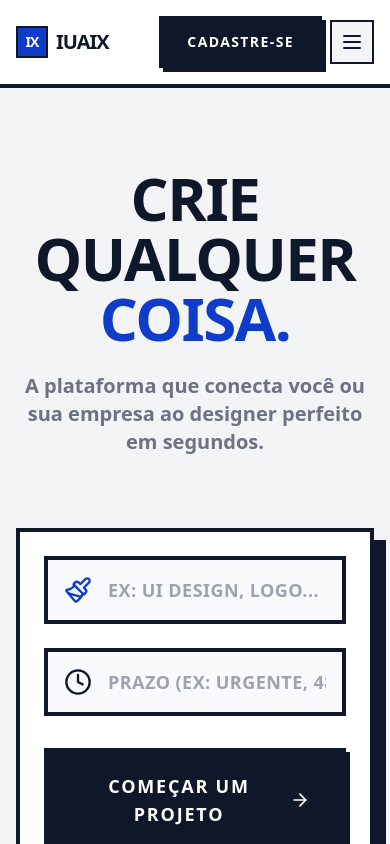
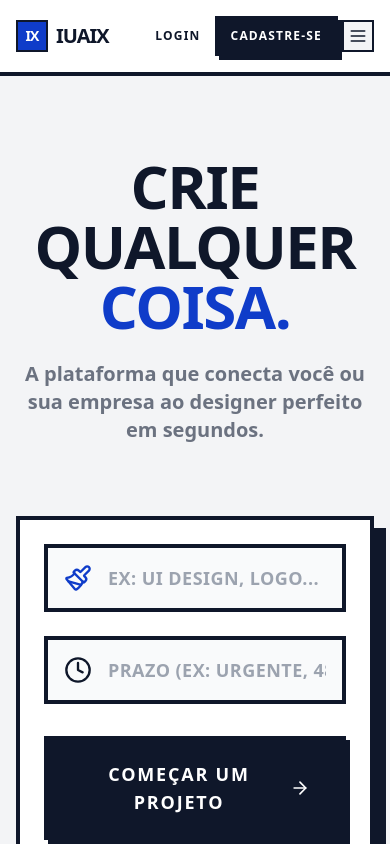
Before and after one commit to RenatoSZA/IUAIX, a Next.js app: page / in a window 390 px wide. Shown: the top 844 px of the page. Built offline with nearby package versions, Linux system fonts and the light colour scheme.

Commit message:
style: resolver sobreposicao e ordem dos botoes de login e cadastro no mobile

```diff
--- a/app/page.tsx
+++ b/app/page.tsx
@@ -26,25 +26,25 @@ export default function Home() {
           </div>
         </div>
 
-        <div className="flex items-center gap-2 md:gap-4 text-sm font-black uppercase tracking-widest">
-          <Link href="/login" className="hidden md:block hover:bg-gray-100 px-3 py-2 border-2 border-transparent hover:border-brutal-black transition-all">
-            Fazer login
+        <div className="flex items-center gap-1 md:gap-4 text-xs md:text-sm font-black uppercase tracking-widest">
+            <Link href="/login" className="hover:bg-gray-100 px-2 py-2 md:px-3 border-2 border-transparent hover:border-brutal-black transition-all">
+              Login
             </Link>
-          <Link href="/cadastro" className="bg-brutal-black text-white px-6 py-3 border-4 border-brutal-black hover:bg-royal hover:text-white transition-colors shadow-brutal-sm hover:translate-y-1 hover:translate-x-1 hover:shadow-none">
+            <Link href="/cadastro" className="bg-brutal-black text-white px-3 py-2 md:px-6 md:py-3 border-4 border-brutal-black hover:bg-royal hover:text-white transition-colors shadow-brutal-sm hover:translate-y-1 hover:translate-x-1 hover:shadow-none">
               Cadastre-se
             </Link>
 
-          <button className="lg:hidden p-2 border-2 border-brutal-black bg-gray-100" onClick={() => setIsMobileMenuOpen(!isMobileMenuOpen)}>
-            {isMobileMenuOpen ? <X size={24} /> : <Menu size={24} />}
+            <button className="lg:hidden p-1 md:p-2 border-2 border-brutal-black bg-gray-100" onClick={() => setIsMobileMenuOpen(!isMobileMenuOpen)}>
+              {isMobileMenuOpen ? <X size={20} /> : <Menu size={20} />}
             </button>
           </div>
 
         {/* Mobile Menu */}
         {isMobileMenuOpen && (
           <div className="absolute top-full left-0 w-full bg-white border-b-4 border-t-4 border-brutal-black p-4 flex flex-col gap-2 lg:hidden font-black uppercase">
+            <Link href="/login" className="p-4 border-2 border-transparent hover:border-brutal-black hover:bg-gray-50">Fazer login</Link>
               <Link href="/assinaturas" className="p-4 border-2 border-transparent hover:border-brutal-black hover:bg-gray-50">Preços</Link>
               <Link href="/cadastro" className="p-4 border-2 border-transparent hover:border-brutal-black hover:bg-gray-50">Trabalhe Conosco</Link>
-            <Link href="/login" className="p-4 border-2 border-transparent hover:border-brutal-black hover:bg-gray-50">Fazer login</Link>
           </div>
         )}
       </nav>
```
Lines whose indentation alone changed are shown as unchanged.
